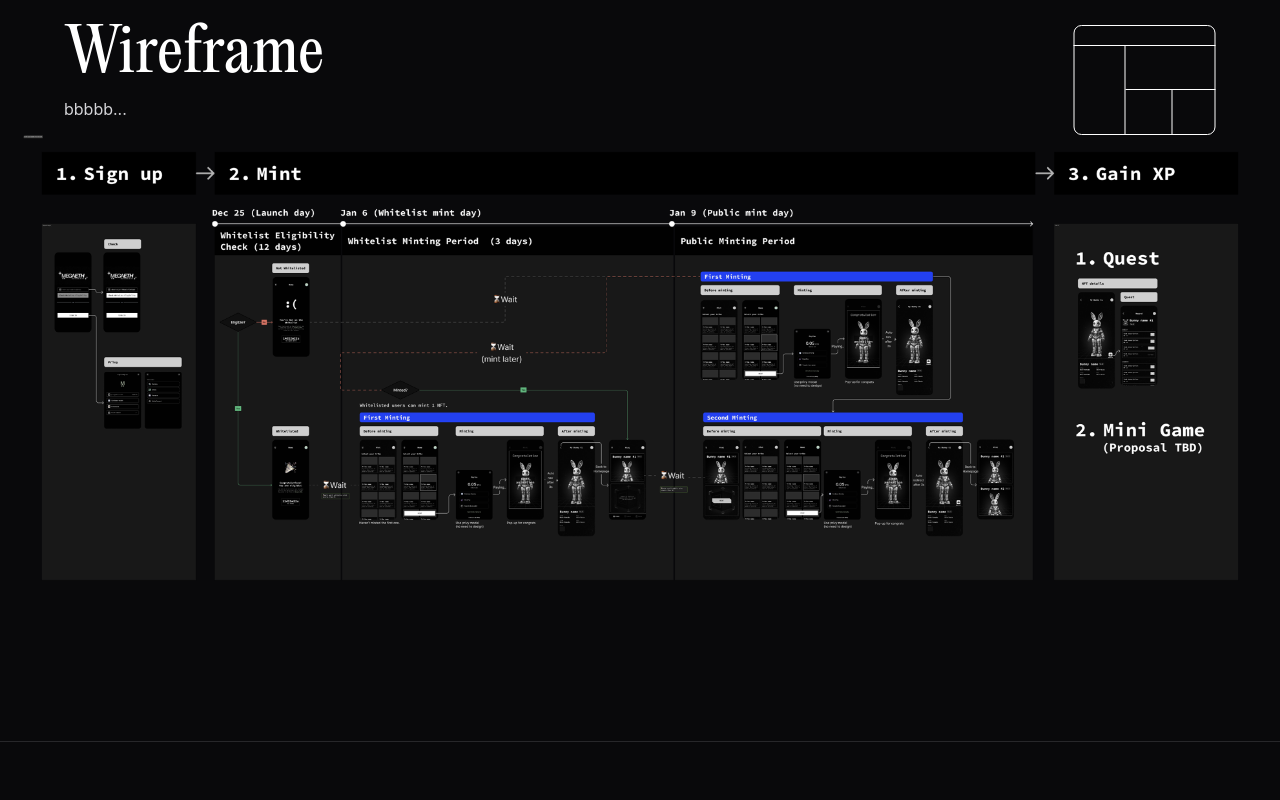
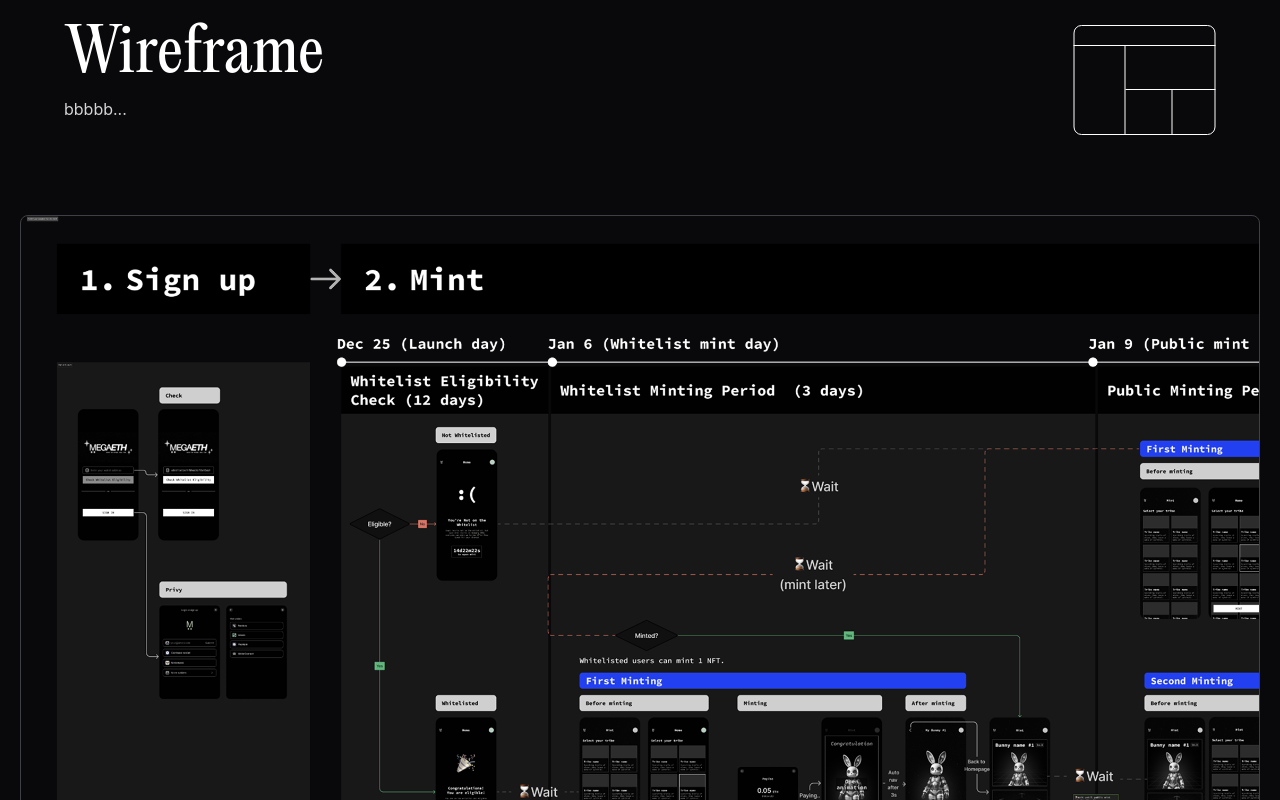
Before and after one commit to hoiian/portfolio2025, a React (Vite) app: page /work2 in a window 1280 px wide. Shown: the part 4700-5500 px from the top of the page. Built offline with nearby package versions, Linux system fonts and the light colour scheme.

Commit message:
work2 wireframe

```diff
--- a/package.json
+++ b/package.json
@@ -16,6 +16,7 @@
     "lucide-react": "^0.475.0",
     "react": "^19.0.0",
     "react-dom": "^19.0.0",
-    "react-router-dom": "^7.1.5"
+    "react-router-dom": "^7.1.5",
+    "tailwind-scrollbar": "^3.1.0"
   }
 }
--- a/src/index.css
+++ b/src/index.css
@@ -64,3 +64,14 @@ h6 {
 p {
   @apply text-zinc-400;
 }
+
+::-webkit-scrollbar {
+  height: 12px;
+}
+::-webkit-scrollbar-thumb {
+  background-color: rgba(255, 255, 255, 0.3);
+  border-radius: 16px;
+}
+::-webkit-scrollbar-track {
+  background: transparent;
+}
--- a/src/pages/Work2.jsx
+++ b/src/pages/Work2.jsx
@@ -179,11 +179,13 @@ Our art team designed and created the fluffle assets, while I handled the UI/UX
             icon="wireframe"
           />
         </div>
-        <SmartImage
-          src="/images/work2/wireframe.png"
-          alt="wireframe"
-          className="h-full"
-        />
+        <div className="mt-20 overflow-x-auto border border-zinc-700 rounded-lg overflow-hidden">
+          <img
+            src="/images/work2/wireframe.png"
+            alt="wireframe"
+            className="h-[95vh] w-auto max-w-none"
+          />
+        </div>
       </div>
 
       {/* Divider */}
@@ -288,15 +290,17 @@ Our art team designed and created the fluffle assets, while I handled the UI/UX
               <thead>
                 <tr className="border-b border-zinc-800">
                   <th className="w-1/3 py-4"></th>
-                  <th className="w-1/3 py-4 font-semibold">whitelisted</th>
-                  <th className="w-1/3 py-4 font-semibold">not whitelisted</th>
+                  <th className="w-1/3 py-4 font-semibold">Whitelisted</th>
+                  <th className="w-1/3 py-4 font-semibold">not Whitelisted</th>
                 </tr>
               </thead>
               <tbody>
                 {/* Row 1 */}
                 <tr className="border-b border-zinc-800">
                   <td className="py-6 px-4 font-semibold">
-                    <p className="text-white">check by input addr.</p>
+                    <p className="text-white">
+                      Check by inputting whitelist address
+                    </p>
                   </td>
                   <td className="py-6 px-4 text-center">
                     <SmartVideo
@@ -315,7 +319,9 @@ Our art team designed and created the fluffle assets, while I handled the UI/UX
                 {/* Row 2 */}
                 <tr>
                   <td className="py-6 px-4 font-semibold">
-                    <p className="text-white">sign in w/ ur whitelist addr.</p>
+                    <p className="text-white">
+                      Sign in with whitelist address.
+                    </p>
                   </td>
                   <td className="py-6 text-center">
                     <SmartVideo
```
Also changed, not shown: 1 other file (tests, documents, lock files or other folders).
